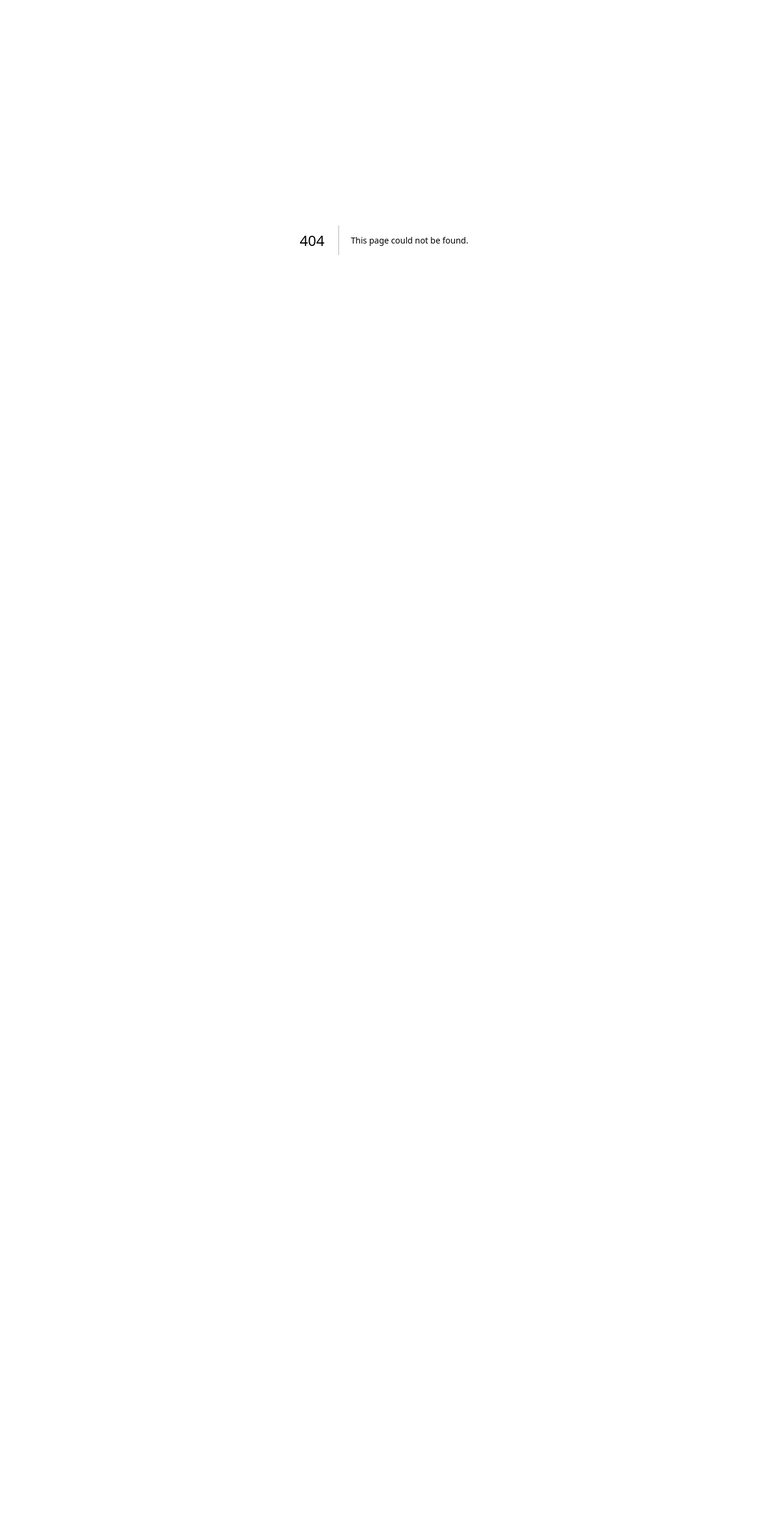
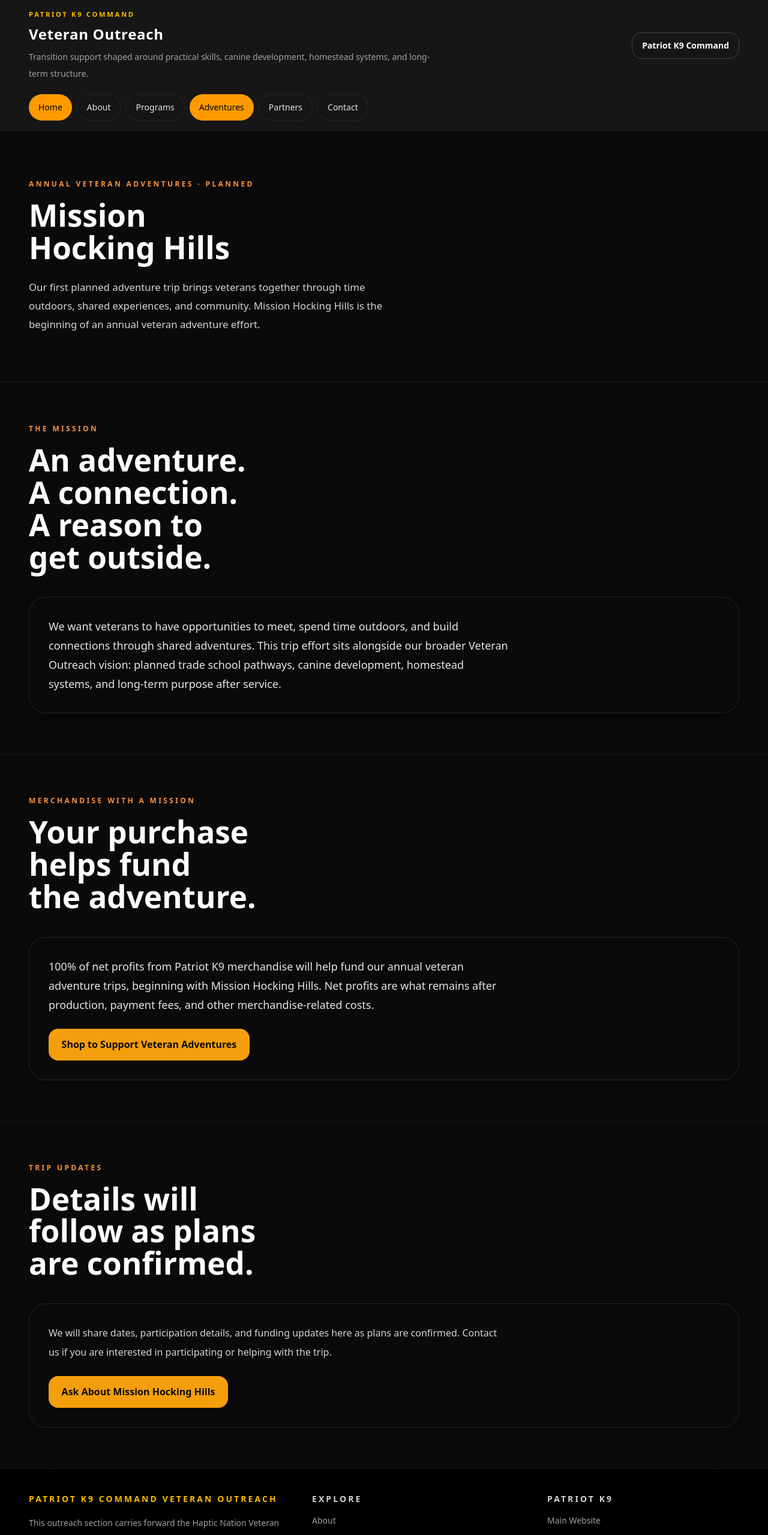
Before and after one commit to HapticVets/das-muller-website, a Next.js app: page /veterans/adventures in a window 1280 px wide. Before the commit this address had no page. Shown: the top 2559 px of the page at 60% size. Before the commit the page ends 800 px from the top, so only its background shows below. Built offline with nearby package versions, Linux system fonts and the light colour scheme.

Commit message:
Make Mission Hocking Hills easy to find in veteran outreach

```diff
--- /dev/null
+++ b/src/app/veterans/adventures/page.tsx
@@ -0,0 +1,67 @@
+import VeteranLink from "@/components/veterans/VeteranLink";
+import VeteranSection from "@/components/veterans/VeteranSection";
+import { buildVeteranMetadata } from "@/lib/veteranSeo";
+
+export const metadata = buildVeteranMetadata({
+  title: "Mission Hocking Hills | Annual Veteran Adventures",
+  description:
+    "Mission Hocking Hills is Patriot K9 Command's first planned annual veteran adventure trip, supported by net merchandise profits.",
+  path: "/adventures",
+});
+
+export default function VeteranAdventuresPage() {
+  return (
+    <>
+      <section className="border-b border-neutral-900 bg-neutral-950">
+        <div className="section-shell">
+          <p className="section-eyebrow">Annual Veteran Adventures · Planned</p>
+          <h1 className="section-title max-w-4xl">Mission Hocking Hills</h1>
+          <p className="section-copy mt-6 max-w-3xl">
+            Our first planned adventure trip brings veterans together through
+            time outdoors, shared experiences, and community. Mission Hocking
+            Hills is the beginning of an annual veteran adventure effort.
+          </p>
+        </div>
+      </section>
+
+      <VeteranSection eyebrow="The Mission" title="An adventure. A connection. A reason to get outside.">
+        <div className="surface-card p-7 md:p-8">
+          <p className="max-w-3xl text-lg leading-8 text-neutral-200">
+            We want veterans to have opportunities to meet, spend time outdoors,
+            and build connections through shared adventures. This trip effort
+            sits alongside our broader Veteran Outreach vision: planned trade
+            school pathways, canine development, homestead systems, and
+            long-term purpose after service.
+          </p>
+        </div>
+      </VeteranSection>
+
+      <VeteranSection eyebrow="Merchandise With a Mission" title="Your purchase helps fund the adventure.">
+        <div className="surface-card p-7 md:p-8">
+          <p className="max-w-3xl text-lg leading-8 text-neutral-200">
+            100% of net profits from Patriot K9 merchandise will help fund our
+            annual veteran adventure trips, beginning with Mission Hocking
+            Hills. Net profits are what remains after production, payment fees,
+            and other merchandise-related costs.
+          </p>
+          <a href="https://shop.patriotk9kennel.com/" className="action-primary mt-6">
+            Shop to Support Veteran Adventures
+          </a>
+        </div>
+      </VeteranSection>
+
+      <VeteranSection eyebrow="Trip Updates" title="Details will follow as plans are confirmed.">
+        <div className="surface-card p-7 md:p-8">
+          <p className="max-w-3xl text-base leading-8 text-neutral-300">
+            We will share dates, participation details, and funding updates here
+            as plans are confirmed. Contact
+            us if you are interested in participating or helping with the trip.
+          </p>
+          <VeteranLink href="/veterans/contact" className="action-primary mt-6">
+            Ask About Mission Hocking Hills
+          </VeteranLink>
+        </div>
+      </VeteranSection>
+    </>
+  );
+}
--- a/src/app/veterans/page.tsx
+++ b/src/app/veterans/page.tsx
@@ -76,6 +76,9 @@ export default function VeteransPage() {
             shared here as plans are confirmed.
           </p>
           <div className="mt-7 flex flex-wrap gap-4">
+            <VeteranLink href="/veterans/adventures" className="action-secondary">
+              View Adventure Trip Details
+            </VeteranLink>
             <a href="https://shop.patriotk9kennel.com/" className="action-primary">
               Shop to Support Veteran Adventures
             </a>
--- a/src/app/veterans/programs/page.tsx
+++ b/src/app/veterans/programs/page.tsx
@@ -28,6 +28,23 @@ export default function VeteransProgramsPage() {
           </p>
         </div>
       </section>
+
+      <VeteranSection
+        eyebrow="Annual Veteran Adventures"
+        title="Mission Hocking Hills"
+      >
+        <div className="surface-card p-7 md:p-8">
+          <p className="max-w-3xl text-lg leading-8 text-neutral-200">
+            Our first planned veteran adventure trip brings veterans together
+            through time outdoors, shared experiences, and community. It begins
+            an annual adventure effort alongside our longer-term trade and
+            outreach programs.
+          </p>
+          <VeteranLink href="/veterans/adventures" className="action-primary mt-6">
+            View Mission Hocking Hills
+          </VeteranLink>
+        </div>
+      </VeteranSection>
 
       <VeteranSection
         eyebrow="Program Concepts"
--- a/src/components/veterans/VeteranNav.tsx
+++ b/src/components/veterans/VeteranNav.tsx
@@ -13,6 +13,7 @@ const veteranNavLinks = [
   { href: "/veterans", label: "Home" },
   { href: "/veterans/about", label: "About" },
   { href: "/veterans/programs", label: "Programs" },
+  { href: "/veterans/adventures", label: "Adventures" },
   { href: "/veterans/partners", label: "Partners" },
   { href: "/veterans/contact", label: "Contact" },
 ];
```
